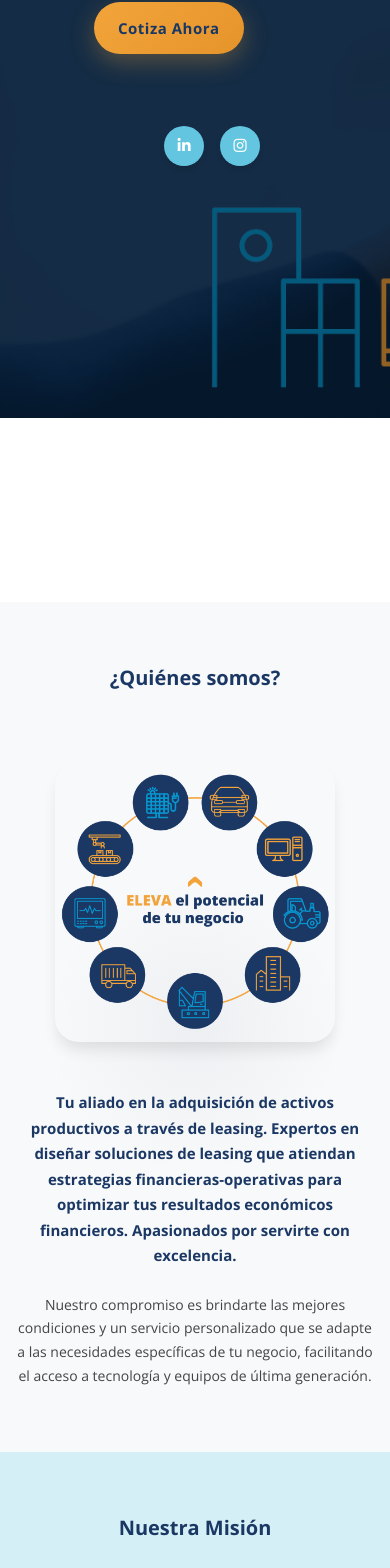
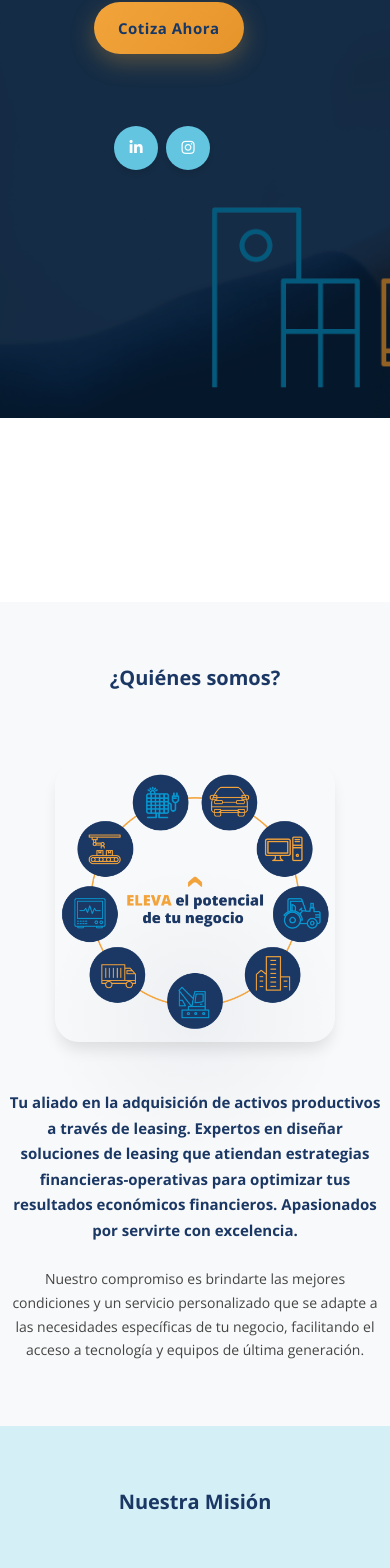
Before and after one commit to Rodolfo-Donis/conviccion-leasing, a React (Vite) app: page / in a window 390 px wide. Shown: the part 380-1948 px from the top of the page. Built offline with nearby package versions, Linux system fonts and the light colour scheme; no server answers.

Commit message:
Update styling and components: Inicio.css, NuestrosServicios.jsx, and index.css

```diff
--- a/src/components/Inicio.css
+++ b/src/components/Inicio.css
@@ -919,6 +919,10 @@
 }
 
 @media (max-width: 480px) {
+  .hero-banner {
+    min-height: 70vh;
+  }
+
   .hero-title {
     font-size: var(--font-size-2xl);
   }
@@ -1005,4 +1009,13 @@
     height: 40px;
     font-size: var(--font-size-base);
   }
+
+  .social-media {
+    margin-left: 20px;
+    gap: var(--spacing-sm);
+  }
+
+  .container {
+    padding: 0 var(--spacing-sm);
+  }
 }
--- a/src/components/NuestrosServicios.jsx
+++ b/src/components/NuestrosServicios.jsx
@@ -201,7 +201,7 @@ const NuestrosServicios = () => {
             animate={sectorsInView ? { opacity: 1, y: 0 } : {}}
             transition={{ duration: 0.8, delay: 0.2 }}
           >
-            ¿A qué sectores económicos servimos?
+          En Conviccion Leasing adquirimos para ti los activos productivos que tu empresa requiera
           </motion.h2>
 
           <motion.div
--- a/src/index.css
+++ b/src/index.css
@@ -225,6 +225,17 @@ button {
   .container {
     padding: 0 var(--spacing-md);
   }
+
+  /* Ensure proper mobile layout */
+  body {
+    overflow-x: hidden;
+  }
+
+  /* Fix mobile touch targets */
+  button, .btn {
+    min-height: 44px;
+    min-width: 44px;
+  }
 }
 
 @media (max-width: 480px) {
@@ -234,4 +245,15 @@ button {
     --font-size-3xl: 1.5rem;
     --section-padding: 3rem 0;
   }
+
+  /* Additional mobile optimizations */
+  .container {
+    padding: 0 var(--spacing-sm);
+  }
+
+  /* Ensure text is readable on small screens */
+  p, h1, h2, h3, h4, h5, h6 {
+    word-wrap: break-word;
+    overflow-wrap: break-word;
+  }
 }
```
